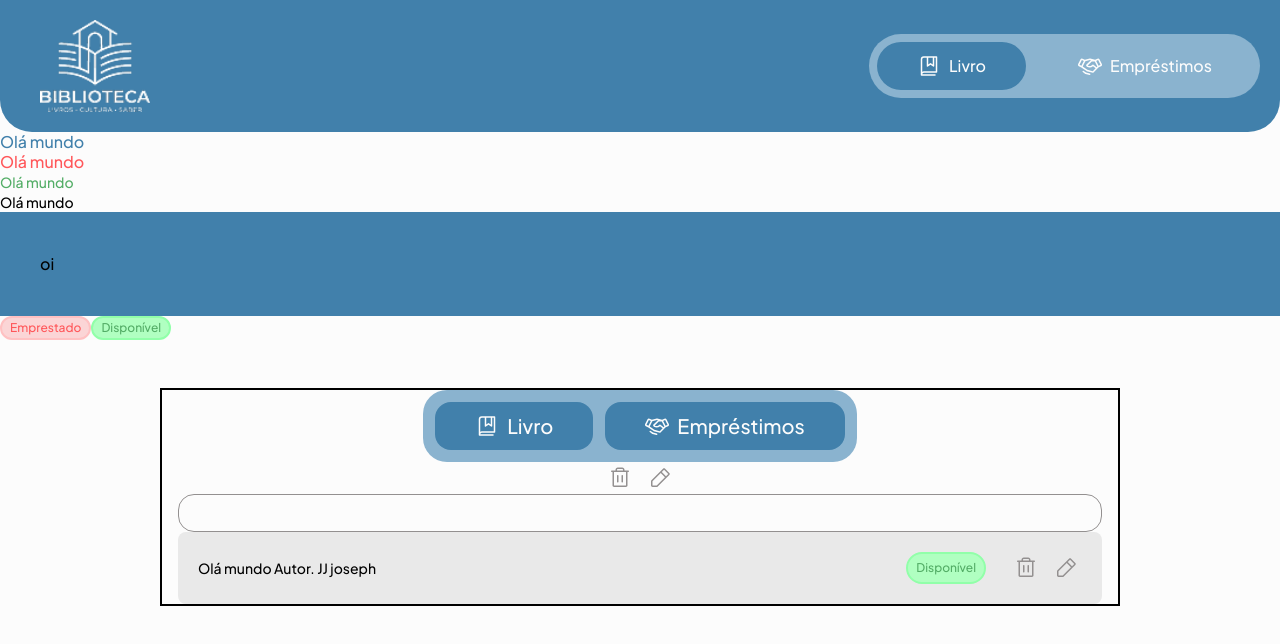
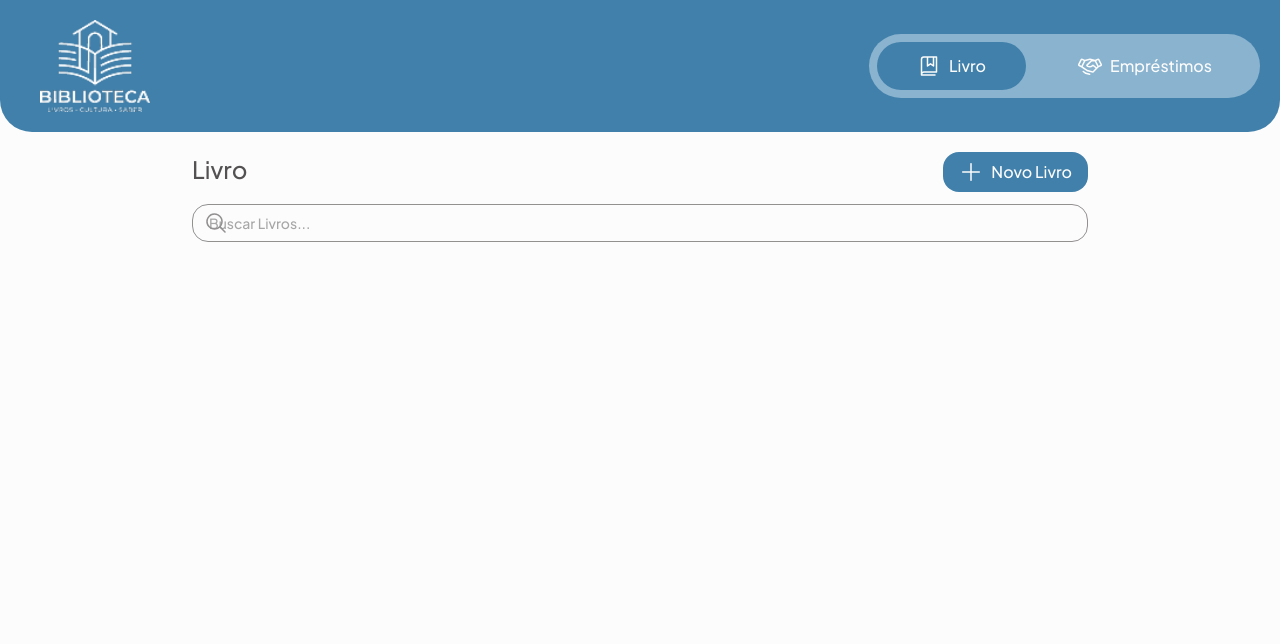
Before and after one commit to MayconSantos04/Front-End-Biblioteca, a React (Vite) app: page / in a window 1280 px wide. Shown: the top 644 px of the page. Built offline with nearby package versions, Linux system fonts and the light colour scheme.

Commit message:
bug for resolve after.

```diff
--- a/src/App.tsx
+++ b/src/App.tsx
@@ -3,6 +3,7 @@ import Icon from "./components/Icon";
 import Text from "./components/Text";
 import Badge from "./components/Badge";
 import Button from "./components/Button";
+import Title from "./core-components/component-book/Title";
 import Header from "./core-components/Header";
 import Pen from "./assets/icons/pen.svg?react";
 import Container from "./components/Container";
@@ -13,13 +14,18 @@ import Trash from "./assets/icons/trash.svg?react";
 import Search from "./assets/icons/Search.svg?react";
 import Book from "../src/assets/icons/book.svg?react";
 import Handshake from "./assets/icons/handshake.svg?react";
+import InputSearch from "./core-components/component-book/Input-search";
 
 export default function App() {
   return (
     <div className="flex flex-col">
       <Header />
+      <Container className="flex flex-col gap-3">
+        <Title />
+        <InputSearch />
+      </Container>
 
-      <Text variant="body-text-base" className="text-blue">
+      {/* <Text variant="body-text-base" className="text-blue">
         Olá mundo
       </Text>
       <Text variant="body-text-base" className="text-red-secondary">
@@ -75,7 +81,7 @@ export default function App() {
             </div>
           </div>
         </Card>
-      </Container>
+      </Container> */}
     </div>
   );
 }
--- a/src/components/Button-icon.tsx
+++ b/src/components/Button-icon.tsx
@@ -1,5 +1,5 @@
+import Icon from "./Icon";
 import type React from "react";
-import Icon from "./Icon";
 import { cva, type VariantProps } from "class-variance-authority";
 
 export const buttonIconVariants = cva(
--- a/src/components/Input-text.tsx
+++ b/src/components/Input-text.tsx
@@ -1,6 +1,7 @@
 import { cva, type VariantProps, cx } from "class-variance-authority";
 import type React from "react";
 import { textVariants } from "./Text";
+import Icon from "./Icon";
 
 export const inputTextVariants = cva(
   `
@@ -22,17 +23,28 @@ export const inputTextVariants = cva(
 interface InputTextProps
   extends
     Omit<React.InputHTMLAttributes<HTMLInputElement>, "size">,
-    VariantProps<typeof inputTextVariants> {}
+    VariantProps<typeof inputTextVariants> {
+  icon?: React.ComponentProps<typeof Icon>["svg"];
+}
 
 export default function InputText({
   size,
   className,
+  icon: IconComponent,
   ...props
 }: InputTextProps) {
   return (
-    <input
-      className={cx(inputTextVariants({ size }), textVariants(), className)}
-      {...props}
-    />
+    <div className="relative">
+      {IconComponent && (
+        <Icon
+          svg={IconComponent}
+          className="absolute left-3 top-1/2 -translate-y-1/2 w-2 h-2 fill-gray-300"
+        />
+      )}
+      <input
+        className={cx(inputTextVariants({ size }), textVariants(), className)}
+        {...props}
+      />
+    </div>
   );
 }
--- /dev/null
+++ b/src/core-components/component-book/Input-search.tsx
@@ -0,0 +1,13 @@
+import Container from "../../components/Container";
+import InputText from "../../components/Input-text";
+import Search from "../../assets/icons/search.svg?react"
+
+export default function InputSearch() {
+  return (
+    <div>
+      <Container>
+        <InputText placeholder="Buscar Livros..." icon={Search} className="w-full"/>
+      </Container>
+    </div>
+  );
+}
--- /dev/null
+++ b/src/core-components/component-book/Title.tsx
@@ -0,0 +1,24 @@
+import Text from "../../components/Text";
+import Button from "../../components/Button";
+import Container from "../../components/Container";
+import Plus from "../../assets/icons/plus.svg?react";
+
+export default function Title() {
+  return (
+    <div>
+      <Container className="flex justify-between items-center mt-5">
+        <div>
+          <div>
+            <Text className="text-gray-100" variant="body-md-base">
+              Livro
+            </Text>
+          </div>
+        </div>
+
+        <div>
+          <Button icon={Plus}>Novo Livro</Button>
+        </div>
+      </Container>
+    </div>
+  );
+}
```
